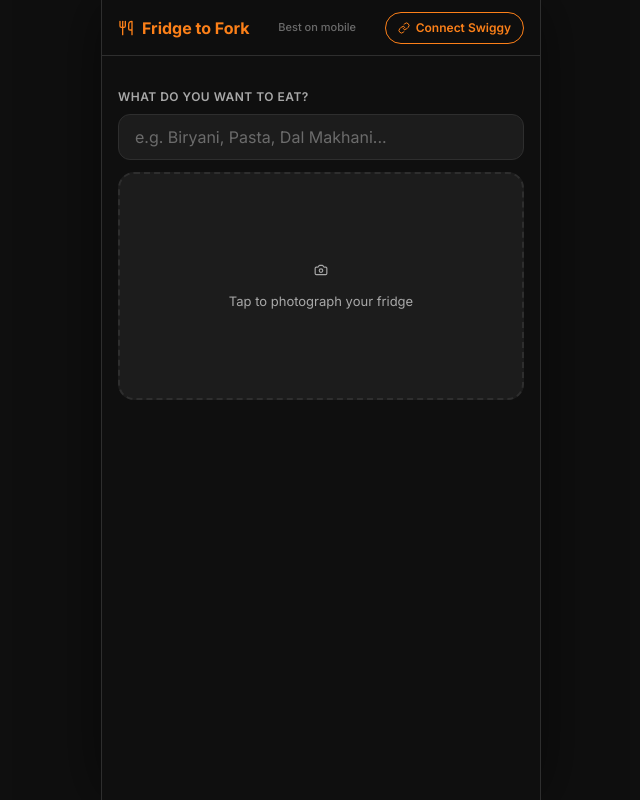
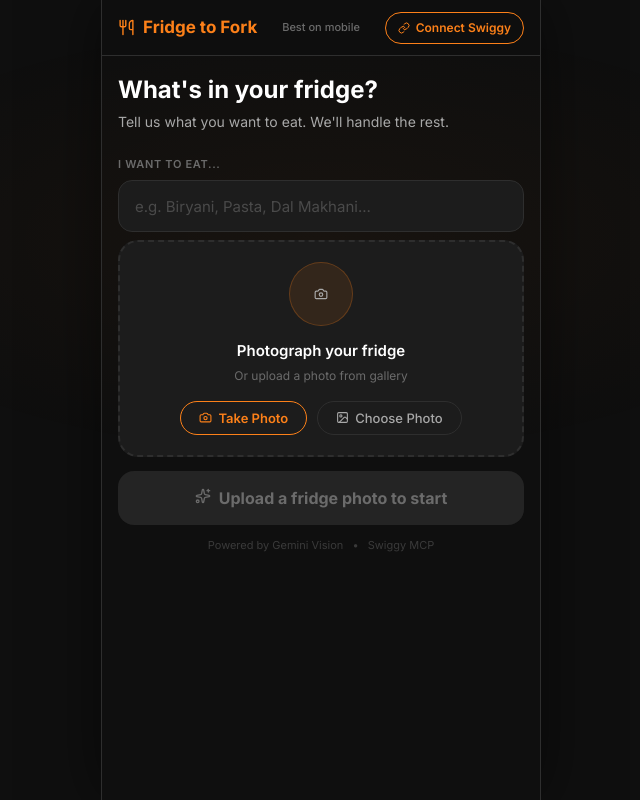
Before and after one commit to jaybharuka/fridge-to-fork, a FastAPI app: page / in a window 1280 px wide. Shown: the whole page, without its empty margins (319-959 px from the left). Run offline with FastAPI, Linux system fonts and the light colour scheme.

Commit message:
feat: redesign landing/input screen with brand hierarchy and polish
- Add hero section ("What's in your fridge?") below the header
- Relabel dish input, bump size/border/radius, add placeholder color var
- Rebuild fridge capture area: icon circle, title/subtitle, explicit
  Take Photo / Choose Photo pill buttons (toggle capture attribute via
  new triggerCamera()/triggerGallery() helpers, no change to upload logic)
- Selected-image state: fixed-height image, gradient overlay, renamed
  Retake/Change buttons
- Analyse button always visible with 3 states (disabled/ready/loading)
  via new setAnalyseDefault/Ready/Loading helpers — same state-toggle
  behavior as before, just centralized; /api/scan fetch logic untouched
- Add bottom hint ("Powered by Gemini Vision · Swiggy MCP")
- Subtle radial-gradient glow behind the capture area

No SSE handlers, result rendering, or Python files touched.

```diff
--- a/templates/index.html
+++ b/templates/index.html
@@ -23,17 +23,23 @@
       --swiggy-green: #48C479;
       --swiggy-blue: #4E9FE5;
       --swiggy-red: #E74C3C;
+      --swiggy-placeholder: #4A4A4A;
     }
     * { margin:0; padding:0; box-sizing:border-box; -webkit-tap-highlight-color:transparent; min-width:0; }
     body {
       font-family:'Inter',sans-serif; font-size:14px; line-height:1.5; font-weight:400;
       background:var(--swiggy-bg); color:var(--swiggy-text); min-height:100vh; overflow-x:hidden;
+      position:relative;
+    }
+    body::before {
+      content:''; position:fixed; inset:0; z-index:0; pointer-events:none;
+      background:radial-gradient(ellipse 60% 40% at 50% 30%, rgba(252,128,25,.04) 0%, transparent 70%);
     }
     i[data-lucide] { display:inline-block; width:18px; height:18px; }
     svg.lucide { width:1em; height:1em; }
 
     /* Layout */
-    .page { max-width:480px; margin:0 auto; min-height:100vh; }
+    .page { max-width:480px; margin:0 auto; min-height:100vh; position:relative; z-index:1; }
     .wrap { padding:16px 16px 80px; }
 
     @media (min-width:481px) {
@@ -42,11 +48,16 @@
     }
 
     /* Header */
-    .app-header { position:sticky; top:0; z-index:30; height:56px; background:rgba(15,15,15,.85); backdrop-filter:blur(12px); border-bottom:1px solid var(--swiggy-border); }
+    .app-header { position:sticky; top:0; z-index:30; height:56px; background:rgba(15,15,15,.95); backdrop-filter:blur(12px); border-bottom:1px solid var(--swiggy-border); }
     .app-header-inner { max-width:480px; margin:0 auto; height:100%; padding:0 16px; display:flex; align-items:center; justify-content:space-between; gap:10px; }
-    .brand { display:flex; align-items:center; gap:8px; color:var(--swiggy-orange); font-weight:700; font-size:16px; white-space:nowrap; }
+    .brand { display:flex; align-items:center; gap:8px; color:var(--swiggy-orange); font-weight:700; font-size:17px; white-space:nowrap; }
     .brand i { color:var(--swiggy-orange); width:20px; height:20px; }
     .desktop-hint { display:none; font-size:11px; color:var(--swiggy-text-3); font-weight:500; }
+
+    /* Hero */
+    .hero { padding:20px 16px 8px; }
+    .hero-title { font-size:24px; font-weight:700; color:var(--swiggy-text); line-height:1.2; overflow-wrap:break-word; word-break:normal; }
+    .hero-sub { font-size:14px; color:var(--swiggy-text-2); margin-top:6px; overflow-wrap:break-word; word-break:normal; }
 
     .auth-pill { display:inline-flex; align-items:center; gap:6px; padding:6px 12px; border-radius:20px; font-size:12px; font-weight:600; white-space:nowrap; transition:.15s ease; }
     .auth-pill:not(.connected) { border:1px solid var(--swiggy-orange); color:var(--swiggy-orange); background:transparent; }
@@ -56,50 +67,74 @@
     .auth-pill .logout-link { margin-left:6px; text-decoration:underline; opacity:.85; font-weight:500; }
 
     /* Input */
-    .input-section { padding:16px 0 12px; }
-    .input-label { display:block; font-size:12px; font-weight:600; letter-spacing:.04em; text-transform:uppercase; color:var(--swiggy-text-2); margin-bottom:8px; }
+    .input-section { padding:0 0 8px; }
+    .input-label { display:block; font-size:11px; font-weight:600; letter-spacing:.06em; text-transform:uppercase; color:var(--swiggy-text-3); margin-bottom:8px; }
     .dish-input {
-      width:100%; height:46px; padding:0 16px; font-size:16px; font-family:inherit; font-weight:400;
-      background:var(--swiggy-surface); border:1px solid var(--swiggy-border); border-radius:12px;
+      width:100%; height:52px; padding:0 16px; font-size:15px; font-family:inherit; font-weight:400;
+      background:var(--swiggy-surface); border:1.5px solid var(--swiggy-border); border-radius:14px;
       color:var(--swiggy-text); outline:none; transition:.15s ease;
     }
-    .dish-input:focus { border-color:var(--swiggy-orange); box-shadow:0 0 0 3px rgba(252,128,25,.15); }
-    .dish-input::placeholder { color:var(--swiggy-text-3); }
+    .dish-input:focus { border-color:var(--swiggy-orange); box-shadow:0 0 0 3px rgba(252,128,25,.12); }
+    .dish-input::placeholder { color:var(--swiggy-placeholder); }
 
     /* Fridge capture */
     .upload-zone {
-      position:relative; width:100%; aspect-ratio:16/9; border-radius:16px;
+      position:relative; width:100%; min-height:200px; border-radius:20px;
       border:2px dashed var(--swiggy-border); background:var(--swiggy-surface);
-      display:flex; align-items:center; justify-content:center; cursor:pointer; transition:.2s ease; overflow:hidden;
+      display:flex; flex-direction:column; align-items:center; justify-content:center;
+      cursor:pointer; transition:border-color .2s ease, background .2s ease; overflow:hidden;
     }
-    .upload-zone:hover, .upload-zone.drag { border-color:var(--swiggy-orange); background:rgba(252,128,25,.05); }
-    .upload-zone input { position:absolute; inset:0; opacity:0; cursor:pointer; width:100%; height:100%; }
-    .upload-empty { text-align:center; color:var(--swiggy-text-2); pointer-events:none; }
-    .upload-empty i { color:var(--swiggy-orange); width:36px; height:36px; }
-    .upload-empty p { font-size:13px; margin-top:10px; }
+    .upload-zone:hover, .upload-zone.drag { border-color:var(--swiggy-orange); background:rgba(252,128,25,.04); }
+    .upload-zone input[type="file"] { position:absolute; inset:0; opacity:0; cursor:pointer; width:100%; height:100%; z-index:1; }
+    .upload-empty { position:relative; z-index:2; text-align:center; color:var(--swiggy-text-2); pointer-events:none; padding:20px; }
+    .upload-icon-circle {
+      width:64px; height:64px; margin:0 auto; border-radius:50%;
+      background:rgba(252,128,25,.1); border:1.5px solid rgba(252,128,25,.25);
+      display:flex; align-items:center; justify-content:center;
+    }
+    .upload-icon-circle i { width:28px; height:28px; color:var(--swiggy-orange); }
+    .upload-title { font-size:15px; font-weight:600; color:var(--swiggy-text); margin-top:14px; }
+    .upload-sub { font-size:12px; color:var(--swiggy-text-3); margin-top:4px; }
+    .upload-actions { display:flex; gap:10px; margin-top:16px; justify-content:center; pointer-events:auto; }
+    .pill-btn {
+      display:inline-flex; align-items:center; gap:6px; border-radius:20px; padding:8px 18px;
+      font-size:13px; font-weight:600; font-family:inherit; cursor:pointer; background:transparent;
+      transition:.15s ease; pointer-events:auto;
+    }
+    .pill-btn i { width:14px; height:14px; }
+    .pill-btn-primary { border:1px solid var(--swiggy-orange); color:var(--swiggy-orange); }
+    .pill-btn-primary:hover { background:rgba(252,128,25,.08); }
+    .pill-btn-secondary { border:1px solid var(--swiggy-border); color:var(--swiggy-text-2); font-weight:500; }
+    .pill-btn-secondary:hover { background:rgba(255,255,255,.04); }
 
-    .preview { display:none; position:relative; width:100%; aspect-ratio:16/9; border-radius:16px; overflow:hidden; }
+    .preview { display:none; position:relative; width:100%; height:220px; border-radius:20px; overflow:hidden; }
     .preview.show { display:block; }
     .preview img { width:100%; height:100%; object-fit:cover; display:block; }
-    .preview-grad { position:absolute; inset:0; background:linear-gradient(to top, rgba(0,0,0,.75) 0%, transparent 50%); }
-    .preview-row { position:absolute; bottom:12px; left:12px; right:12px; display:flex; gap:8px; }
+    .preview-grad { position:absolute; inset:0; background:linear-gradient(transparent, rgba(0,0,0,.7)); pointer-events:none; }
+    .preview-row { position:absolute; bottom:0; left:0; right:0; padding:12px 16px; display:flex; gap:10px; justify-content:center; }
     .ghost-btn {
-      flex:1; display:flex; align-items:center; justify-content:center; gap:6px;
-      background:rgba(0,0,0,.55); backdrop-filter:blur(6px); border:1px solid rgba(255,255,255,.2);
-      color:#fff; font-size:13px; font-weight:600; padding:10px 14px; border-radius:10px; cursor:pointer; font-family:inherit;
+      display:inline-flex; align-items:center; gap:6px;
+      background:rgba(0,0,0,.5); border:1px solid rgba(255,255,255,.2);
+      color:#fff; font-size:12px; font-weight:600; padding:6px 14px; border-radius:20px; cursor:pointer; font-family:inherit;
     }
-    .ghost-btn i { width:15px; height:15px; }
+    .ghost-btn i { width:14px; height:14px; }
 
     /* Analyse button */
     .analyse-btn {
-      width:100%; height:52px; border-radius:14px; margin-top:14px;
-      background:var(--swiggy-orange); color:#fff; border:none; cursor:pointer;
+      width:100%; height:54px; border-radius:16px; margin-top:14px;
+      background:var(--swiggy-surface-2); color:var(--swiggy-text-3); border:none; cursor:not-allowed;
       display:flex; align-items:center; justify-content:center; gap:8px;
-      font-size:16px; font-weight:700; font-family:inherit; transition:.15s ease;
+      font-size:16px; font-weight:700; font-family:inherit; transition:all .2s ease;
     }
-    .analyse-btn:hover:not(:disabled) { background:var(--swiggy-orange-dark); }
-    .analyse-btn:active:not(:disabled) { transform:scale(.98); }
-    .analyse-btn:disabled { opacity:.6; cursor:not-allowed; }
+    .analyse-btn.ready { background:var(--swiggy-orange); color:#fff; cursor:pointer; box-shadow:0 4px 20px rgba(252,128,25,.35); }
+    .analyse-btn.ready:hover:not(:disabled) { background:var(--swiggy-orange-dark); transform:translateY(-1px); }
+    .analyse-btn.ready:active:not(:disabled) { transform:translateY(0); }
+    .analyse-btn.loading { background:var(--swiggy-orange); color:#fff; opacity:.85; cursor:not-allowed; }
+    .analyse-btn:disabled:not(.ready):not(.loading) { cursor:not-allowed; }
+
+    /* Bottom hint */
+    .bottom-hint { margin-top:12px; text-align:center; font-size:11px; color:#3A3A3A; }
+    .bottom-hint .hint-dot { margin:0 6px; }
 
     /* Pipeline steps */
     .steps { display:none; grid-template-columns:repeat(3,1fr); gap:8px; margin-top:16px; }
@@ -289,10 +324,15 @@
       </div>
     </header>
 
+    <div class="hero">
+      <h1 class="hero-title">What's in your fridge?</h1>
+      <p class="hero-sub">Tell us what you want to eat. We'll handle the rest.</p>
+    </div>
+
     <div class="wrap">
       <!-- Target Dish Input -->
       <div class="input-section">
-        <label class="input-label" for="targetDish">What do you want to eat?</label>
+        <label class="input-label" for="targetDish">I want to eat...</label>
         <input type="text" id="targetDish" class="dish-input" placeholder="e.g. Biryani, Pasta, Dal Makhani..." />
       </div>
 
@@ -300,8 +340,13 @@
       <div class="upload-zone" id="uploadZone">
         <input type="file" id="fileInput" accept="image/*" capture="environment" />
         <div class="upload-empty">
-          <i data-lucide="camera"></i>
-          <p>Tap to photograph your fridge</p>
+          <div class="upload-icon-circle"><i data-lucide="camera"></i></div>
+          <p class="upload-title">Photograph your fridge</p>
+          <p class="upload-sub">Or upload a photo from gallery</p>
+          <div class="upload-actions">
+            <button type="button" class="pill-btn pill-btn-primary" onclick="triggerCamera(event)"><i data-lucide="camera"></i> Take Photo</button>
+            <button type="button" class="pill-btn pill-btn-secondary" onclick="triggerGallery(event)"><i data-lucide="image"></i> Choose Photo</button>
+          </div>
         </div>
       </div>
 
@@ -311,15 +356,17 @@
         <div class="preview-grad"></div>
         <div class="preview-row">
           <button class="ghost-btn" onclick="resetUI()"><i data-lucide="camera"></i> Retake</button>
-          <button class="ghost-btn" onclick="document.getElementById('fileInput').click()"><i data-lucide="image"></i> Gallery</button>
+          <button class="ghost-btn" onclick="triggerGallery(event)"><i data-lucide="image"></i> Change</button>
         </div>
       </div>
 
       <!-- Analyse button -->
-      <button class="analyse-btn" id="analyseBtn" onclick="analyse()" style="display:none">
+      <button class="analyse-btn" id="analyseBtn" onclick="analyse()" disabled>
         <span id="btnIcon"><i data-lucide="sparkles"></i></span>
-        <span id="btnText">Analyse Fridge</span>
+        <span id="btnText">Upload a fridge photo to start</span>
       </button>
+
+      <p class="bottom-hint">Powered by Gemini Vision <span class="hint-dot">•</span> Swiggy MCP</p>
 
       <!-- Progress steps -->
       <div class="steps" id="steps">
@@ -397,6 +444,43 @@
 
     let selectedFile = null;
 
+    function triggerCamera(e) {
+      if (e) e.stopPropagation();
+      fileInput.setAttribute('capture', 'environment');
+      fileInput.click();
+    }
+
+    function triggerGallery(e) {
+      if (e) e.stopPropagation();
+      fileInput.removeAttribute('capture');
+      fileInput.click();
+    }
+
+    function setAnalyseDefault() {
+      analyseBtn.disabled = true;
+      analyseBtn.classList.remove('ready', 'loading');
+      document.getElementById('btnIcon').innerHTML = '<i data-lucide="sparkles"></i>';
+      document.getElementById('btnText').textContent = 'Upload a fridge photo to start';
+      try { lucide.createIcons(); } catch {}
+    }
+
+    function setAnalyseReady(text) {
+      analyseBtn.disabled = false;
+      analyseBtn.classList.remove('loading');
+      analyseBtn.classList.add('ready');
+      document.getElementById('btnIcon').innerHTML = '<i data-lucide="sparkles"></i>';
+      document.getElementById('btnText').textContent = text || 'Analyse My Fridge';
+      try { lucide.createIcons(); } catch {}
+    }
+
+    function setAnalyseLoading() {
+      analyseBtn.disabled = true;
+      analyseBtn.classList.remove('ready');
+      analyseBtn.classList.add('loading');
+      document.getElementById('btnIcon').innerHTML = '<div class="spin"></div>';
+      document.getElementById('btnText').textContent = 'Analysing your fridge...';
+    }
+
     fileInput.addEventListener('change', e => {
       selectedFile = e.target.files[0];
       if (!selectedFile) return;
@@ -404,7 +488,7 @@
       previewImg.src = url;
       preview.classList.add('show');
       uploadZone.style.display = 'none';
-      analyseBtn.style.display = 'flex';
+      setAnalyseReady();
       resultsEl.classList.remove('show');
       stepsEl.classList.remove('show');
     });
@@ -426,7 +510,7 @@
       fileInput.value = '';
       preview.classList.remove('show');
       uploadZone.style.display = '';
-      analyseBtn.style.display = 'none';
+      setAnalyseDefault();
       stepsEl.classList.remove('show');
       resultsEl.classList.remove('show');
       [1,2,3].forEach(i => setStep(i, '', 'Waiting'));
@@ -598,9 +682,7 @@
       if (!selectedFile) return;
 
       // UI state
-      analyseBtn.disabled = true;
-      document.getElementById('btnIcon').innerHTML = '<div class="spin"></div>';
-      document.getElementById('btnText').textContent = 'Analysing…';
+      setAnalyseLoading();
       stepsEl.classList.add('show');
       resultsEl.classList.remove('show');
       document.getElementById('ingredientChips').innerHTML = '';
@@ -629,10 +711,7 @@
         try { lucide.createIcons(); } catch {}
         resultsEl.classList.add('show');
       } finally {
-        analyseBtn.disabled = false;
-        document.getElementById('btnIcon').innerHTML = '<i data-lucide="sparkles"></i>';
-        document.getElementById('btnText').textContent = 'Analyse Again';
-        try { lucide.createIcons(); } catch {}
+        setAnalyseReady('Analyse Again');
       }
     }
 
@@ -797,6 +876,7 @@
     }
 
     // Initial render
+    setAnalyseDefault();
     [1,2,3].forEach(i => setStep(i, '', 'Waiting'));
     try { lucide.createIcons(); } catch {}
   </script>
```
